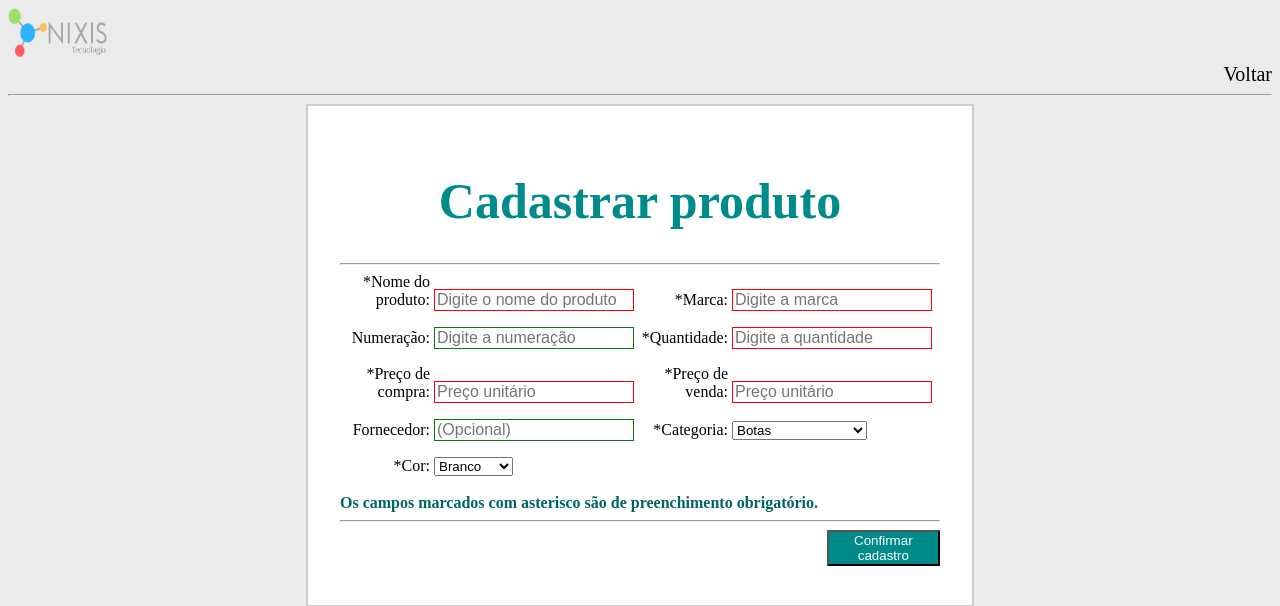
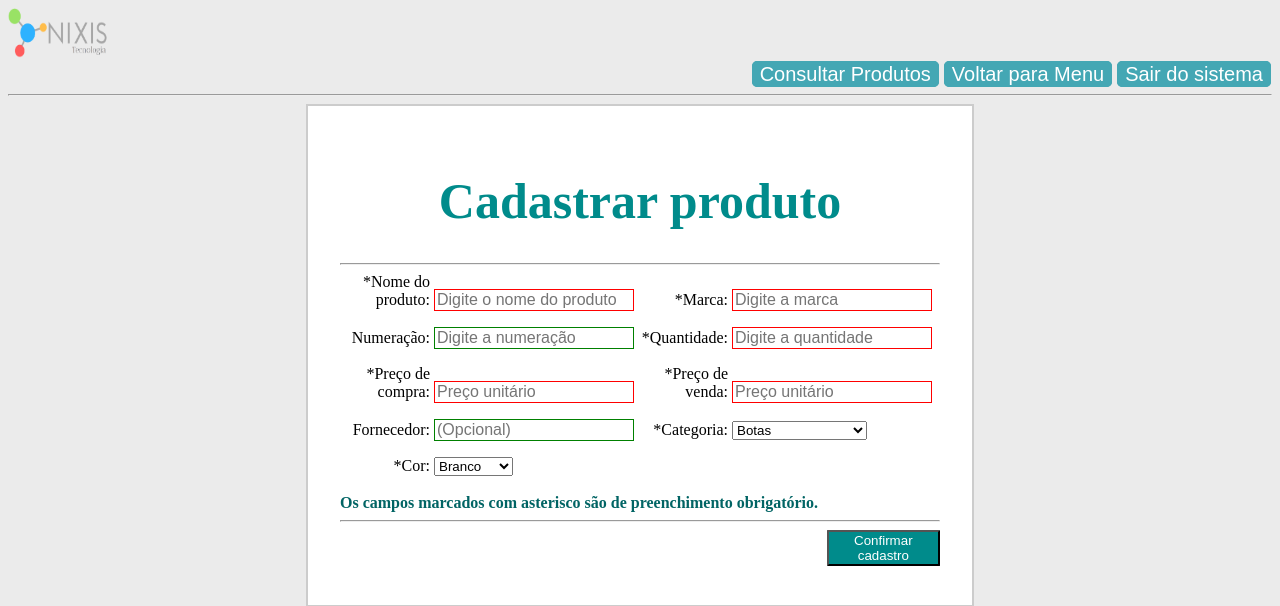
Before and after one commit to Daniel-Otaviano/NIXIS, a PHP site: page /HTML/cadastrarProduto.php in a window 1280 px wide. Shown: the top 606 px of the page. Run offline with PHP 8.4, Linux system fonts and the light colour scheme; data that the repository does not hold is empty.

Commit message:
Adciona links para as telas de consultas CRUDS

```diff
--- a/CSS/cadastrarProduto.css
+++ b/CSS/cadastrarProduto.css
@@ -11,6 +11,29 @@ body{
     font-size: 50px;
 }
 
+#navbar {
+  text-align: right;
+}
+
+#navbar a{
+  text-decoration: none;
+  font: 20px Arial, Verdana, Helvetica;
+  text-align: right;
+  padding: 1px 7px;
+  margin-right: 1px;
+  border: 1px solid #A1A1A1;
+  border-radius: 5px;
+  background-color: rgb(68, 167, 180);
+  color: white;
+  border-color:  rgb(68, 167, 180);
+}
+
+#navbar a:hover{
+
+  border: 1px solid #666;
+  border-color: cyan;
+}
+
 fieldset{
     margin: 0 auto;
     width: 600px;
@@ -19,9 +42,11 @@ body{
     border: 2px solid #cccccc;
     background-color: white;
 }
+
 form div + div {
     margin-top: 1em;
 }
+
 label {
     /*Para ter certeza que todas as labels tem o mesmo tamanho e estão propriamente alinhadas */
     display: inline-block;
@@ -29,27 +54,27 @@ body{
     text-align: right;
 }
 
-
 input, textarea {
     /* Para certificar-se que todos os campos de texto têm as mesmas configurações de fonte. Por padrão, textareas ter uma fonte monospace*/
     font: 1em sans-serif;
-
     /* Para dar o mesmo tamanho a todos os campo de texto */
     width: 200px;
     -moz-box-sizing: border-box;
     box-sizing: border-box;
-
     /* Para harmonizar o look & feel das bordas nos campos de texto*/
      border: 1px solid #999;
 }
+
 input:focus, textarea:focus {
     /* Dar um pouco de destaque nos elementos ativos */
     border-color: #000;
 }
+
 .button {
     /* Para posicionar os botões para a mesma posição dos campos de texto */
     padding-left: 480px; /* mesmo tamanho que os elementos do tipo label */
 }
+
 button {
     /* Esta margem extra representa aproximadamente o mesmo espaço que o espaço entre as labels e os seus campos de texto*/
     margin-left: .5em;
@@ -72,6 +97,7 @@ body{
 .navegacao{
     text-align: right;
 }
+
 .centralizar{
     text-align: center;
 }
@@ -102,6 +128,7 @@ body{
     color: red;
     font-size: 20px;
 }
+
 #cadastradoSucesso{
     color: green;
     font-size: 20px;
--- a/HTML/cadastrarProduto.php
+++ b/HTML/cadastrarProduto.php
@@ -40,10 +40,13 @@ require "../PHP/funcoesProduto.php";
     </script>
   </head>
   <body>
+
     <a href = "../HTML/menu.html"><img src="../IMAGENS/logo.png" width="100" height="50"></a>
-  <div class="navegacao">
-    <a href="../HTML/menu.html">Voltar</a>
-  </div>
+    <div id = "navbar">
+        <a href = "../PHP/consultandoProduto.php">Consultar Produtos</a>
+        <a href="../HTML/menu.html">Voltar para Menu</a>
+        <a href="../HTML/index.html">Sair do sistema</a>
+    </div>
 
   <hr/>
   <fieldset>
```
Also changed, not shown: CSS/cadastrarFornecedor.css (+23 -0 lines), CSS/cadastrarUsuario.css (+26 -3 lines), HTML/cadastrarFornecedor.php (+7 -3 lines), HTML/cadastrarUsuario.php (+4 -3 lines). Lines whose indentation alone changed are shown as unchanged.
